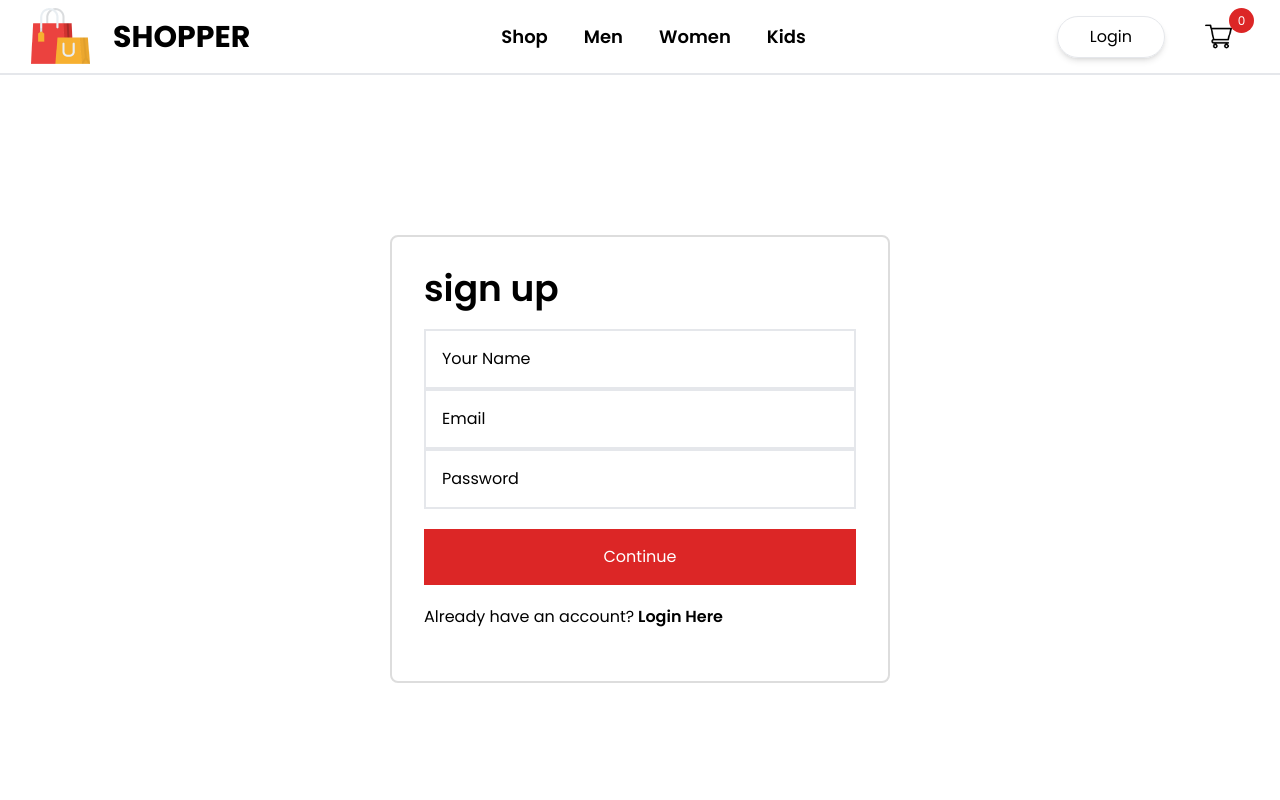
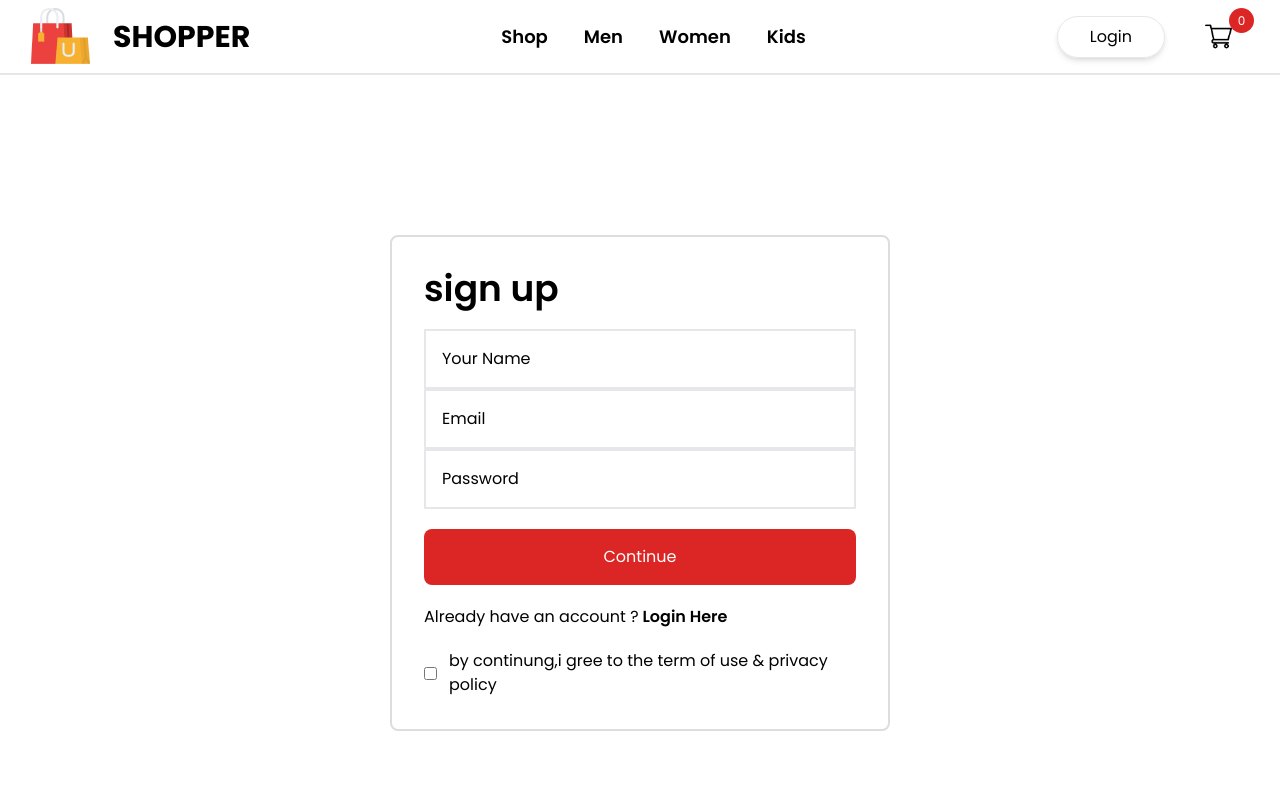
Before and after one commit to kiancodemy/ec, a React (Vite) app: page /login in a window 1280 px wide. Shown: the top 800 px of the page. Built offline with nearby package versions, Linux system fonts and the light colour scheme.

Commit message:
finished-login

```diff
--- a/src/pages/Loginsignup.jsx
+++ b/src/pages/Loginsignup.jsx
@@ -22,15 +22,20 @@ function Loginsignup() {
           />
         </div>
 
-        <button className="bg-red-600 text-white capitalize py-4">
+        <button className="rounded-lg bg-red-600 duration-200 hover:bg-red-700 text-white capitalize py-4">
           continue
         </button>
 
-        <p>
-          Already have an account?
-          <span className="font-semibold"> Login Here</span>
+        <p className="flex gap-1">
+          Already have an account ?
+          <span className="font-semibold hover:text-red-600 duration-300">
+            Login Here
+          </span>
         </p>
-        <div></div>
+        <div className="flex items-center gap-3">
+          <input type="checkbox" name="" id="" />
+          <p>by continung,i gree to the term of use & privacy policy</p>
+        </div>
       </div>
     </div>
   );
```
